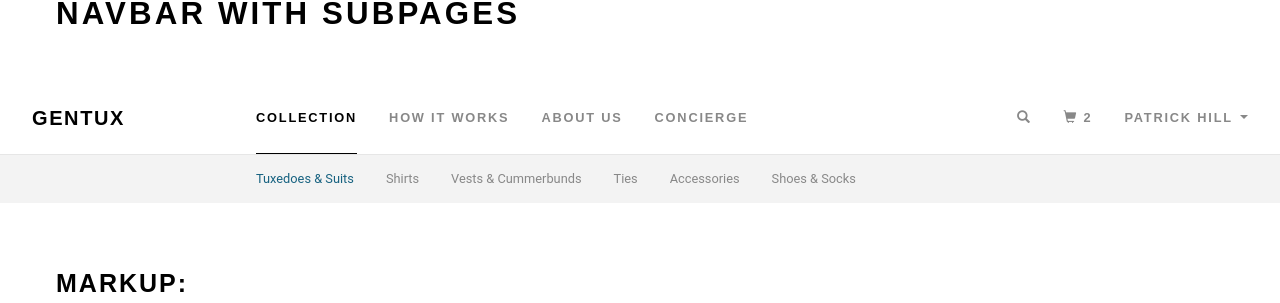
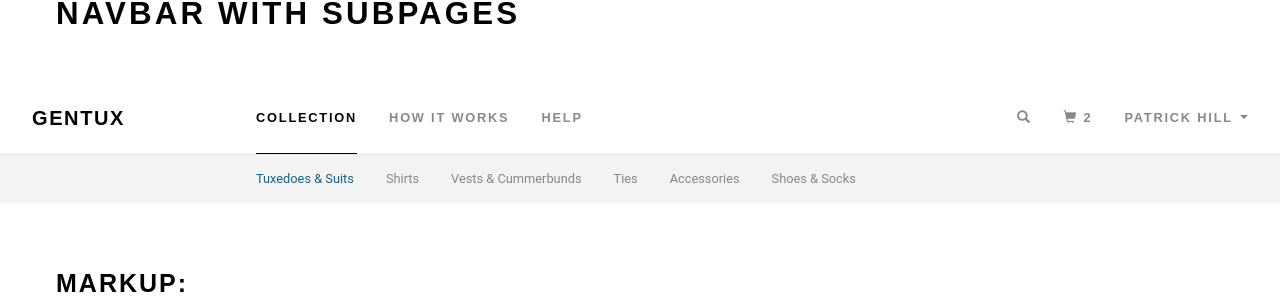
Before and after one commit to generationtux/styleguide, a Jekyll site: the page built from modules.html, in a window 1280 px wide and 900 px high. Shown: the part 258-561 px from the top of the window. Built offline with Jekyll 4.4.1, drawn with Linux system fonts in a browser that asks for light colours; comment, search, counter and statistics services are not loaded.

Commit message:
removes about us from the main nav

```diff
--- a/_modules/01-navbar.html
+++ b/_modules/01-navbar.html
@@ -54,8 +54,7 @@ container-type: none
           <ul class="nav navbar-nav">
             <li class="active"><a href="#" class="uppercase h6">Collection <span class="sr-only">(current)</span></a></li>
             <li><a href="#" class="uppercase h6">How It Works</a></li>
-            <li><a href="#" class="uppercase h6">About Us</a></li>
-            <li><a href="#" class="uppercase h6">Concierge</a></li>
+            <li><a href="#" class="uppercase h6">Help</a></li>
           </ul>
         </div><!-- /col -->
 
```
